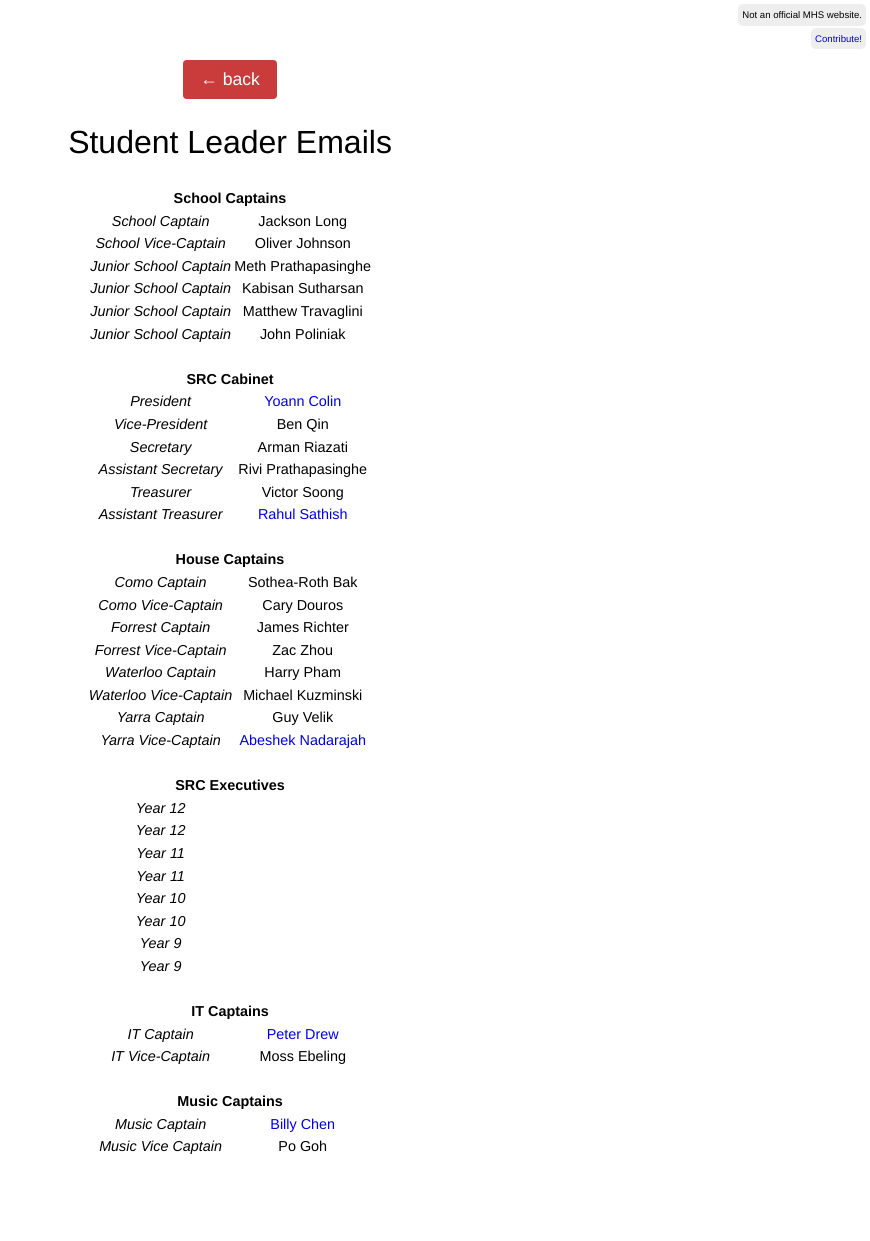
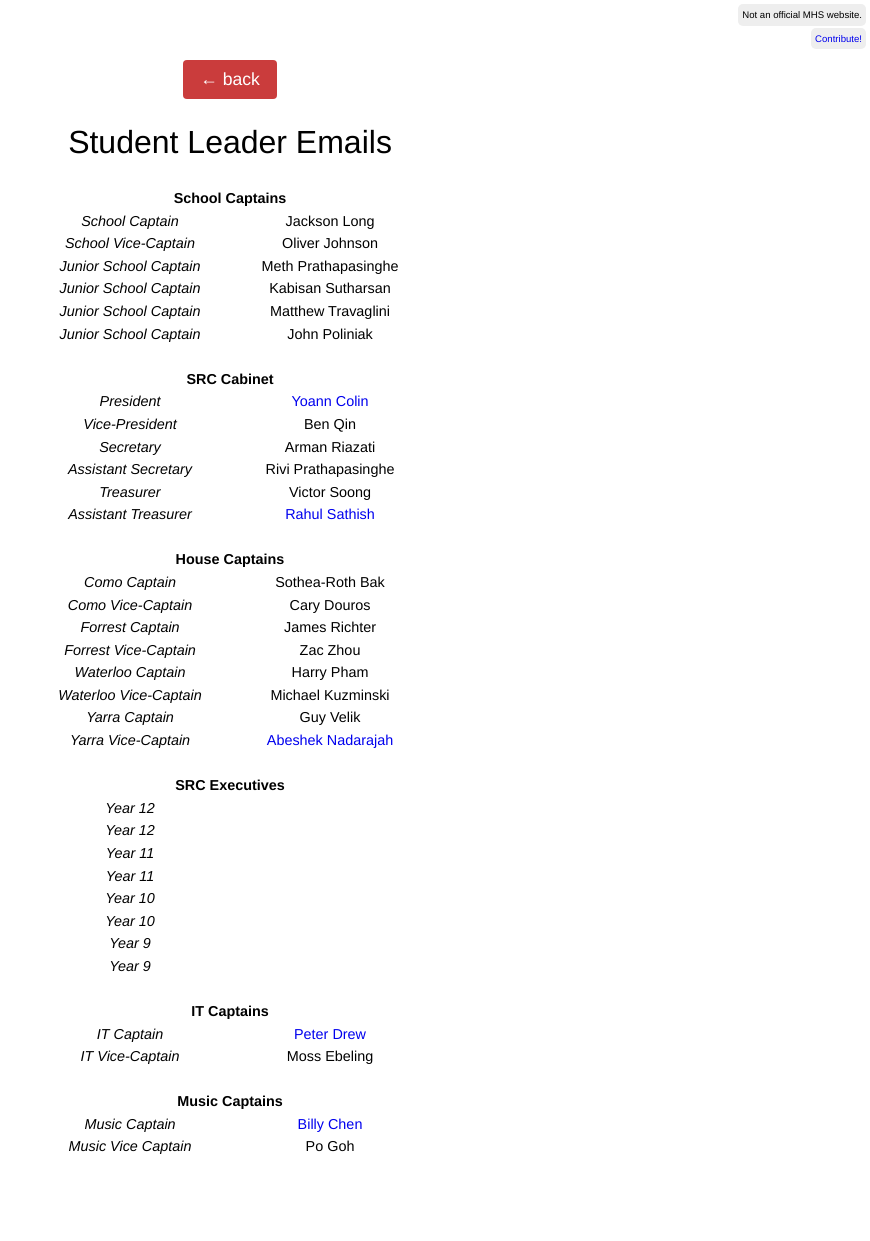
Before and after one commit to mhslinks/mhslinks.github.io, a Jekyll site: the page built from studentcontacts/index.html, in a window 1280 px wide. Shown: the whole page, without its empty margins (410-1280 px from the left). Built offline with Jekyll 4.4.1, drawn with Linux system fonts in a browser that asks for light colours.

Commit message:
test set width student email page

```diff
--- a/studentcontacts/index.html
+++ b/studentcontacts/index.html
@@ -7,6 +7,8 @@ title: Student Leader Emails
     <h1>Student Leader Emails</h1>
     <div class="small">
         <table style="max-width: 400px; margin: 0 auto;">
+            <col width="200">
+            <col width="200">
             <tbody>
                 {% assign groups = site.data.studentcontacts%}
                 {% for group in groups %}
```
